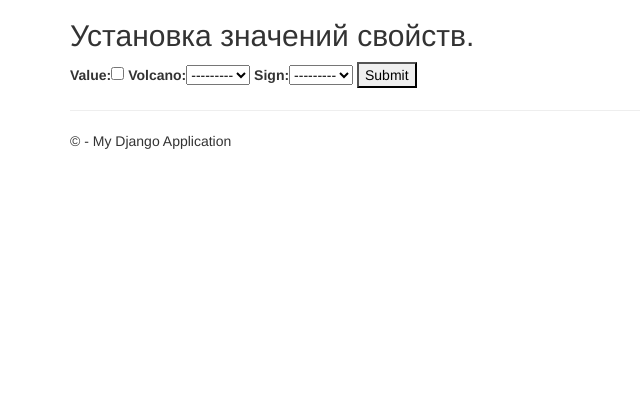
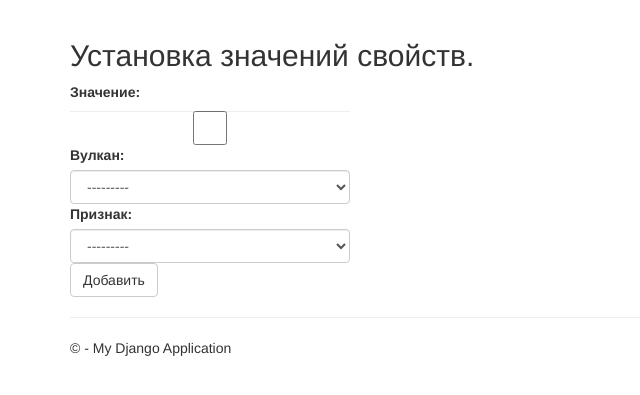
Before and after one commit to TerionGVS5/prototypeExpertSystem-Volcanism, a Django app: page /addvalue in a window 1280 px wide. Shown: the part 51-446 px from the top of the page, without its empty margins (0-640 px from the left). Run offline with Django 3.2, Linux system fonts and the light colour scheme; data that the repository does not hold is empty; some libraries are stand-ins or nearby versions.

Commit message:
Отформатированы формы: добавления значения признака, добавления группы вулканов, добавления/выбора/изменения вулканов.

```diff
--- a/ExpertSystem/app/forms.py
+++ b/ExpertSystem/app/forms.py
@@ -41,16 +41,73 @@ class ValueAddForm(ModelForm):
     class Meta:
         model = Value
         fields = ['value','volcano','sign']
+        labels = {
+            'value':'Значение',
+            'volcano':'Вулкан',
+            'sign':'Признак'
+            }
+        widgets = {
+            'value': forms.CheckboxInput({'class': 'form-control'}),
+            'volcano': forms.Select({'class': 'form-control'}),
+            'sign':forms.Select({'class': 'form-control'})
+            }
 
 class GroupVolcanoAddForm(ModelForm):
     class Meta:
         model = GroupVolcano
         fields = ['name']
+        labels = {
+            'name':'Имя'
+            }
+        widgets = {
+            'name': forms.TextInput({'class': 'form-control'})
+            }
 
 class VolcanoAddForm(ModelForm):
     class Meta:
         model = Volcano
         fields = ['name','groupvolcano','latitude','longitude','activ','description','image']
+        labels = {
+            'name':'Имя',
+            'groupvolcano':'Группа',
+            'latitude':'Ширина',
+            'longitude':'Долгота',
+            'activ':'Активность',
+            'description':'Описание',
+            'image':'Картинка'
+            }
+        widgets = {
+            'name': forms.TextInput({'class': 'form-control'}),
+            'groupvolcano': forms.Select({'class': 'form-control'}),
+            'activ':forms.CheckboxInput({'class': 'form-control'}),
+            'latitude': forms.NumberInput({'class': 'form-control'}),
+            'longitude': forms.NumberInput({'class': 'form-control'}),
+            'image': forms.ClearableFileInput({'class': 'form-control'}),
+            'description': forms.Textarea({'class': 'form-control'})
+            }
 
 class VolcanoSelectForm(forms.Form):
-    volcano = forms.ModelChoiceField(queryset=Volcano.objects.all(), empty_label="(Nothing)")
+    volcano = forms.ModelChoiceField(queryset=Volcano.objects.all(), empty_label="(Nothing)", widget=forms.Select({'class': 'form-control'}))
+
+class VolcanoUpdateForm(ModelForm):
+    class Meta:
+        model = Volcano
+        fields = ['name','groupvolcano','latitude','longitude','activ','description','image']
+        labels = {
+            'name':'Имя',
+            'groupvolcano':'Группа',
+            'latitude':'Ширина',
+            'longitude':'Долгота',
+            'activ':'Активность',
+            'description':'Описание',
+            'image':'Картинка'
+            }
+        widgets = {
+            'name': forms.TextInput({'class': 'form-control'}),
+            'groupvolcano': forms.Select({'class': 'form-control'}),
+            'activ':forms.CheckboxInput({'class': 'form-control'}),
+            'latitude': forms.NumberInput({'class': 'form-control'}),
+            'longitude': forms.NumberInput({'class': 'form-control'}),
+            'image': forms.ClearableFileInput({'class': 'form-control'}),
+            'description': forms.Textarea({'class': 'form-control'})
+            }
--- a/ExpertSystem/app/templates/app/addgroupvolcano.html
+++ b/ExpertSystem/app/templates/app/addgroupvolcano.html
@@ -6,6 +6,6 @@
 <form action="/addgroupvolcano/" method="post">
     {% csrf_token %}
     {{ form }}
-  <input type="submit" value="Submit" />
+  <input type="submit" value="Добавить" class="btn btn-default" />
 </form>
 {% endblock %}
--- a/ExpertSystem/app/templates/app/addvalue.html
+++ b/ExpertSystem/app/templates/app/addvalue.html
@@ -6,6 +6,6 @@
 <form action="/addvalue/" method="post">
     {% csrf_token %}
     {{ form }}
-  <input type="submit" value="Submit" />
+   <input type="submit" value="Добавить" class="btn btn-default" />
 </form>
 {% endblock %}
--- a/ExpertSystem/app/templates/app/addvolcano.html
+++ b/ExpertSystem/app/templates/app/addvolcano.html
@@ -6,6 +6,6 @@
 <form action="/addvolcano/" method="post">
     {% csrf_token %}
     {{ form }}
-  <input type="submit" value="Submit" />
+ <input type="submit" value="Добавить" class="btn btn-default" />
 </form>
 {% endblock %}
--- a/ExpertSystem/app/templates/app/selectvolcano.html
+++ b/ExpertSystem/app/templates/app/selectvolcano.html
@@ -6,6 +6,6 @@
 <form action="/selectvolcano/" method="post">
     {% csrf_token %}
     {{ form }}
-  <input type="submit" value="Submit" />
+<input type="submit" value="Выбрать" class="btn btn-default" />
 </form>
 {% endblock %}
--- a/ExpertSystem/app/templates/app/volcano_update_form.html
+++ b/ExpertSystem/app/templates/app/volcano_update_form.html
@@ -4,7 +4,7 @@
 
 <form action="" method="post" enctype=multipart/form-data>{% csrf_token %}
     {{ form.as_p }}
-    <input type="submit" value="Update" />
+    <input type="submit" value="Обновить" class="btn btn-default" />
 </form>
 
 {% endblock %}
--- a/ExpertSystem/app/views.py
+++ b/ExpertSystem/app/views.py
@@ -124,7 +124,9 @@ class Addvolcano(View):
 
 class VolcanoUpdate(UpdateView):
     model = Volcano
-    fields = ['name', 'latitude', 'longitude','activ', 'groupvolcano','description','image']
+    form_class = VolcanoUpdateForm
+
+
     template_name_suffix = '_update_form'
     success_url = '/'
 
```
